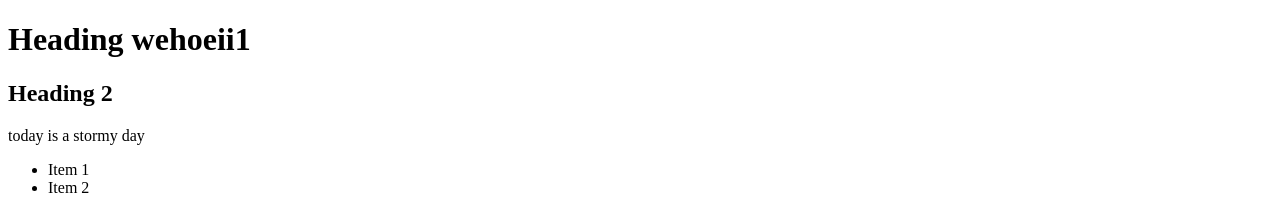
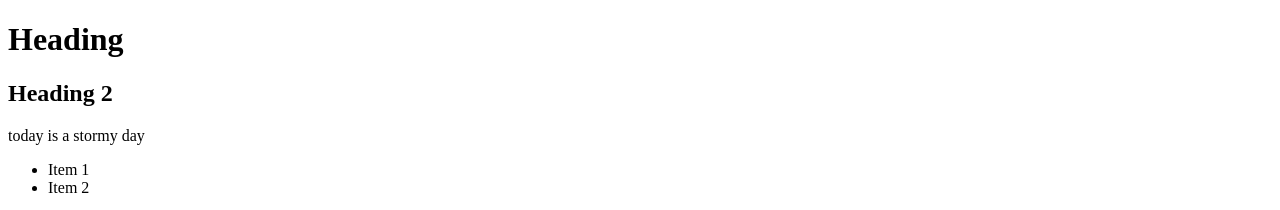
Before and after one commit to ivy-wan/Unit1-HTML-CSS, a plain HTML site: page index.html in a window 1280 px wide. Shown: the top 210 px of the page. Drawn offline with Linux system fonts and the light colour scheme.

Commit message:
small update

```diff
--- a/index.html
+++ b/index.html
@@ -4,7 +4,7 @@
         <title>Hello World!</title>
     </head>
     <body>
-        <h1>Heading wehoeii1</h1>
+        <h1>Heading </h1>
         <h2>Heading 2</h2>
         <p>today is a stormy day</p>
 
```
